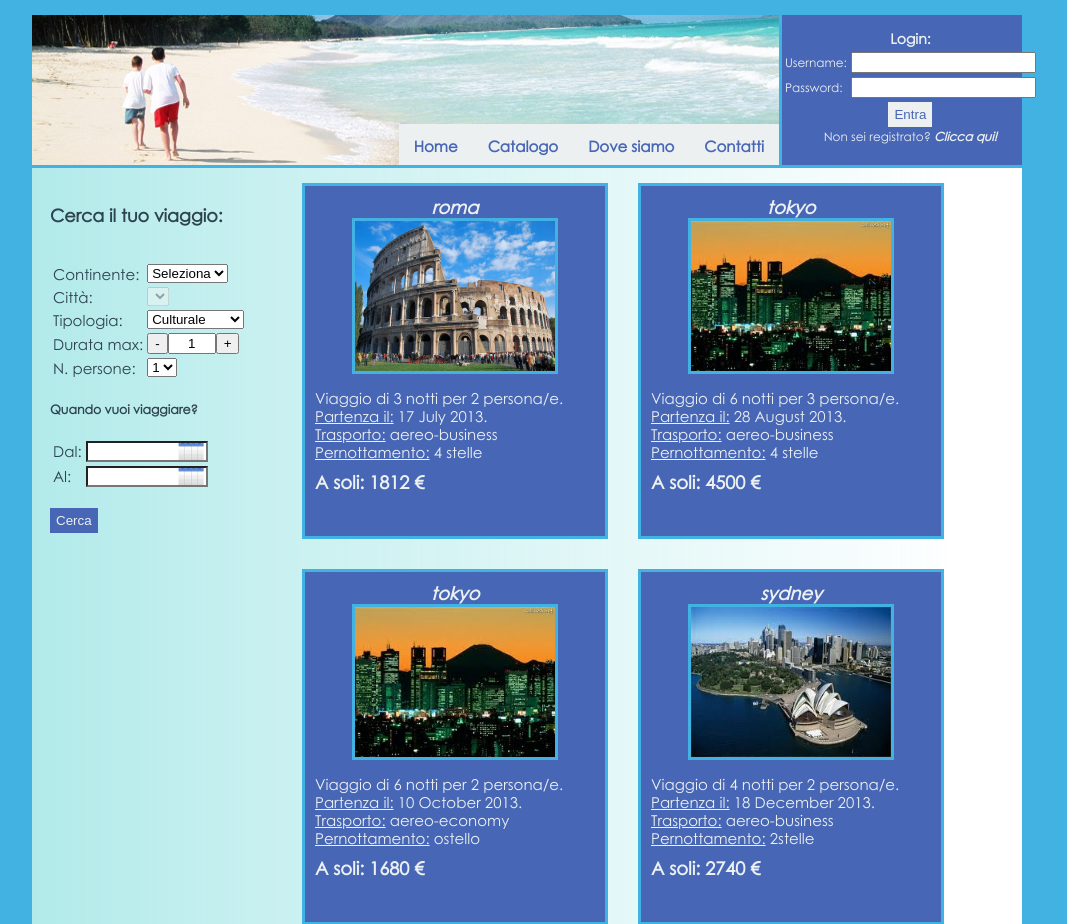
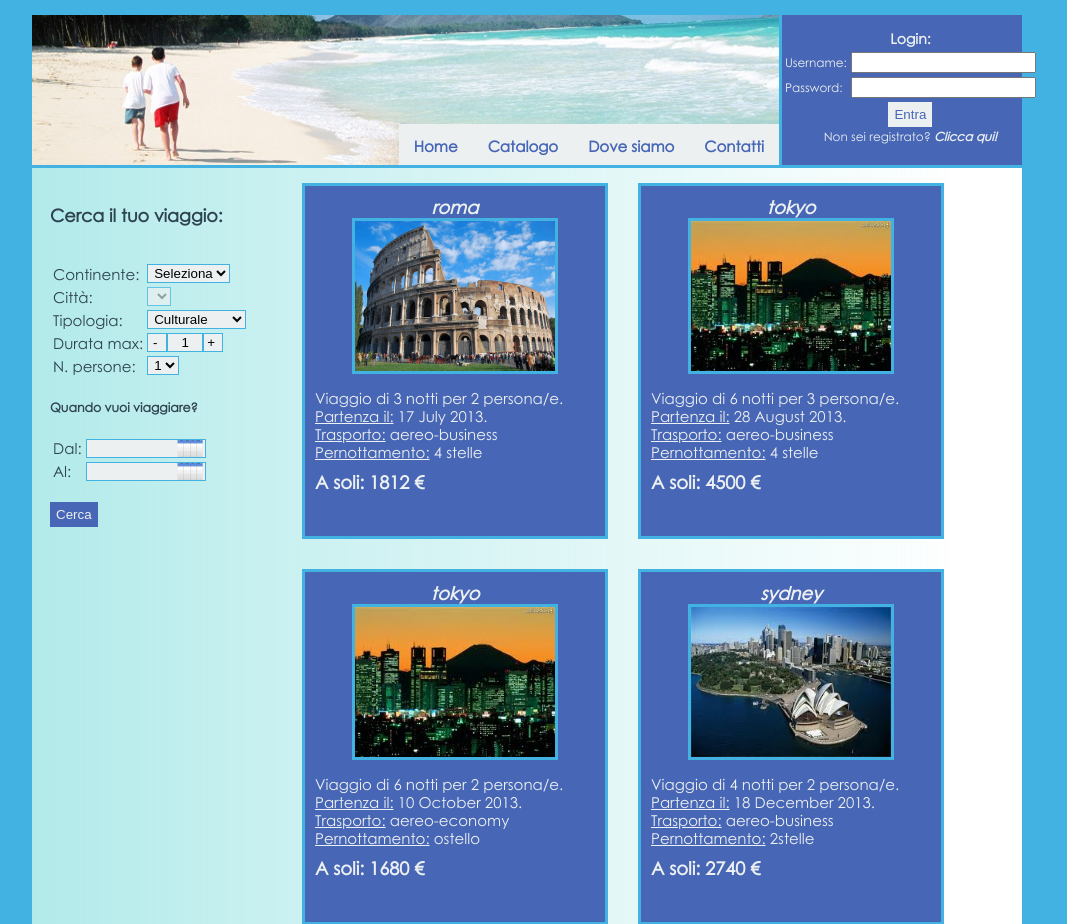
Before and after one commit to A--Team/PW, a PHP site: page / in a window 1280 px wide. Shown: the top 924 px of the page, without its empty margins (113-1180 px from the left). Run offline with PHP 8.4, Linux system fonts and the light colour scheme; data comes from the database, SQL or seed files in the repository; lists and menus that the app fills with data are empty; some libraries are stand-ins or nearby versions.

Commit message:
Migliorata grafica form di ricerca

```diff
--- a/commenti.php
+++ b/commenti.php
@@ -115,7 +115,7 @@
 			  	<tr>
 			  		<td>Continente:</td>
 					<td>
-					  <select id="continent" onchange='update_cities()'>
+					  <select id="continent" class="input" onchange='update_cities()'>
 					    <option value="" disabled selected>Seleziona</option>
 					    <option value="africa">Africa</option>
 					    <option value="america">America</option>
@@ -127,7 +127,7 @@
 				</tr>
 			  	<tr>
 			  		<td>Città:</td>
-			  		<td><select id="city" disabled></select>
+			  		<td><select id="city" class="input" disabled></select>
 					</td>
 			  	</tr>
 		  	</table>
--- a/index.php
+++ b/index.php
@@ -62,7 +62,7 @@
 	  <tr>
 	  <td>Continente:</td>
 	  <td>
-	    <select id="continent" onchange='aggiorna_citta()'>
+	    <select id="continent" class="input" onchange='aggiorna_citta()'>
 	      <option value="" disabled selected>Seleziona</option>
 	      <option value="africa">Africa</option>
 	      <option value="america">America</option>
@@ -75,14 +75,14 @@
 	  <tr>
 	  <td>Città:</td>
 	  <td>
-	    <select id="city" disabled>
+	    <select id="city" class="input" disabled>
 	    </select>
 	  </td>
 	  </tr>
 	  <tr>
 	  <td>Tipologia:</td>
 	  <td>
-	    <select id="type">
+	    <select id="type" class="input">
 	      <option value="culturale">Culturale</option>
 	      <option value="relax">Relax</option>
 	      <option value="divertimento">Divertimento</option>
@@ -92,13 +92,13 @@
 	  <tr>
 	  <td>Durata max:</td>
 	  <td>
-	  <button type="button" onclick="minus()">-</button><input type="text" id="duration" value="1" class="duration_field" readonly><button type="button" onclick="plus()">+</button>
+	  <button type="button" class="input" style="width:20px; text-align:center;" onclick="minus()">-</button><input type="text" id="duration" class="input" style="width:30px; text-align:center;" value="1" class="duration_field" readonly><button type="button" class="input" style="width:20px; text-align:center;" onclick="plus()">+</button>
 	  </td>
 	  </tr>
 	  <tr>
 	  <td>N. persone:</td>
 	  <td>
-	    <select id="npersons">
+	    <select id="npersons" class="input">
 	    <option value="1">1</option>
 	    <option value="2">2</option>
 	    <option value="3">3</option>
@@ -115,7 +115,7 @@
 	      Dal:
 	    </td>
 	    <td>
-	      <input type="text" id="datepicker1" name="data_partenza1" class="date_input"/>
+	      <input type="text" id="datepicker1" name="data_partenza1" class="date_input input"/>
 	    </td>
 	  </tr>
 	  <tr>
@@ -123,7 +123,7 @@
 	      Al:
 	    </td>
 	    <td>
-	      <input type="text" id="datepicker2" name="data_partenza2" class="date_input"/>
+	      <input type="text" id="datepicker2" name="data_partenza2" class="date_input input"/>
 	    </td>
 	  </tr>
 	  </table>
```
